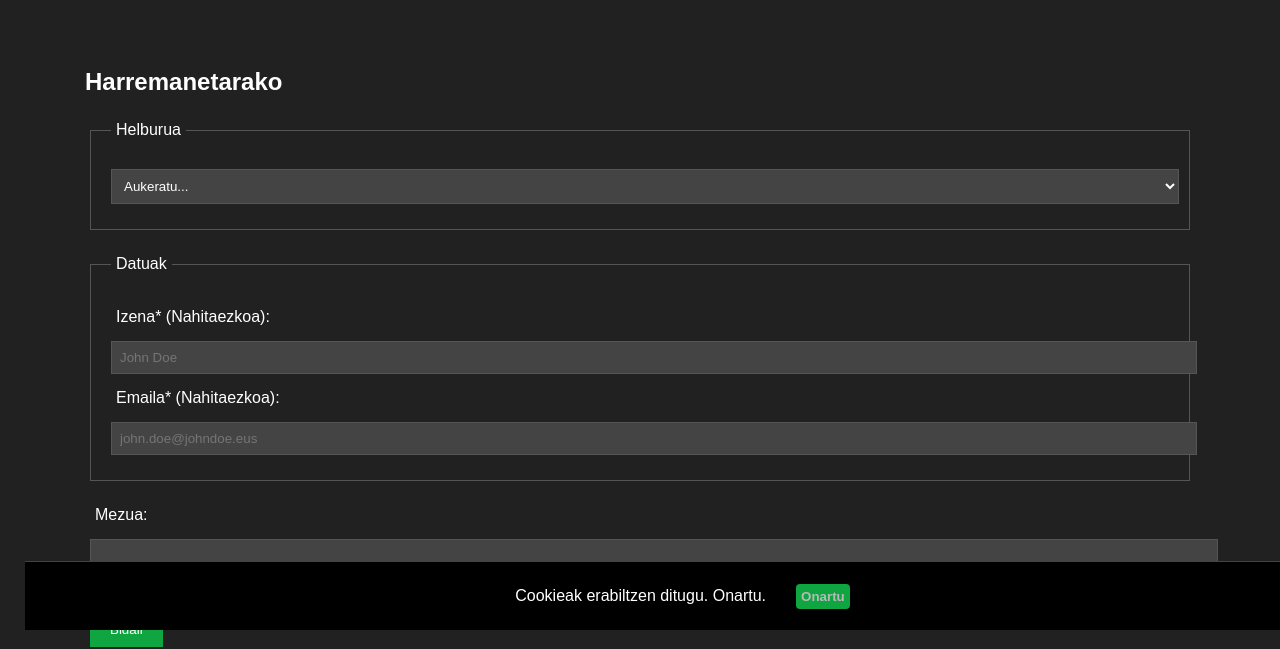
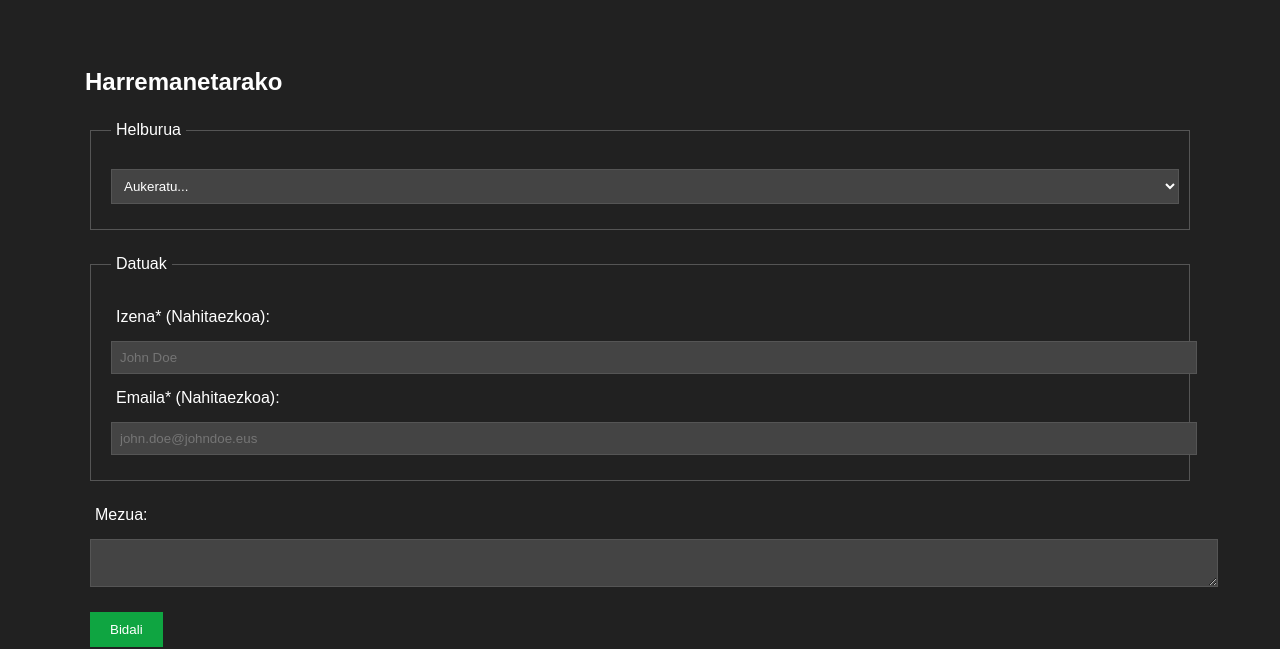
Before and after one commit to zprietof23/E1-Webgunea, a plain HTML site: page web/pages/harremanak.html in a window 1280 px wide. Shown: the part 165-814 px from the top of the page. Drawn offline with Linux system fonts and the light colour scheme.

Commit message:
Update harremanak.html

```diff
--- a/web/pages/harremanak.html
+++ b/web/pages/harremanak.html
@@ -47,8 +47,6 @@
                 </form>
             </section>
         </main>
-
-        <div id="cookie-banner" role="dialog" aria-live="polite"><p>Cookieak erabiltzen ditugu. Onartu.</p><button id="accept-cookies">Onartu</button></div>
         <footer><p>&copy; 2025 GameStop.</p></footer>
     </body>
 </html>
```
